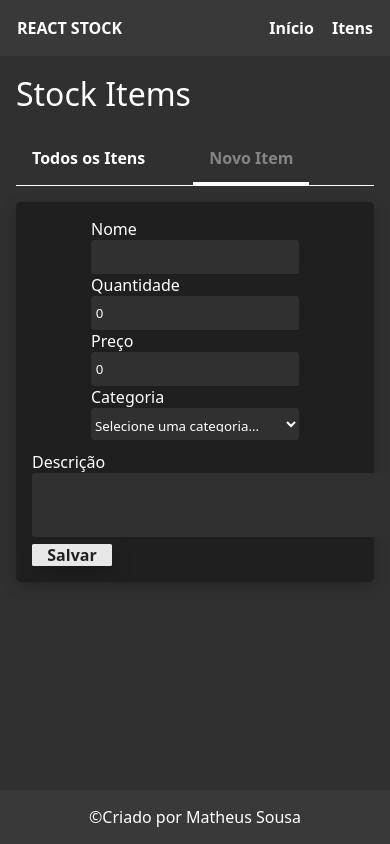
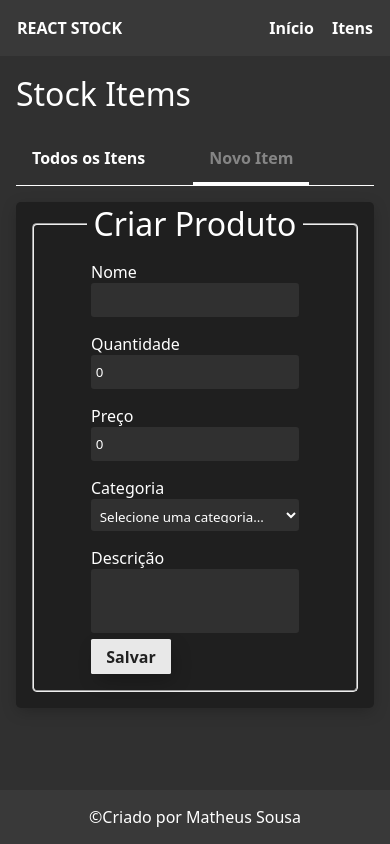
Before and after one commit to sousaDeveloper/Gestor-de-Estoque, a React (Vite) app: page /items/new in a window 390 px wide. Built offline with nearby package versions, Linux system fonts and the light colour scheme.

Commit message:
adding item table menu

```diff
--- a/package.json
+++ b/package.json
@@ -14,6 +14,7 @@
     "react": "^18.2.0",
     "react-dom": "^18.2.0",
     "react-router-dom": "^6.20.1",
+    "react-toastify": "^9.1.3",
     "sass": "^1.69.5"
   },
   "devDependencies": {
--- a/src/components/ItemForm/ItemForm.jsx
+++ b/src/components/ItemForm/ItemForm.jsx
@@ -1,12 +1,14 @@
-import { useState } from "react";
+import { useRef, useState } from "react";
 import PropTypes from "prop-types";
 import styles from "./styles.module.scss";
+import StockItem, { CATEGORIES } from "../../entities/StockItem";
+import useStock from "../../hooks/useStock";
+import { ToastContainer, toast } from "react-toastify";
+import "react-toastify/dist/ReactToastify.css";
 
 ItemForm.propTypes = {
   itemToUpdate: PropTypes.object,
 };
-
-const CATEGORIES = ["Jogos", "Livros", "Brinquedos", "Acessórios"];
 
 export default function ItemForm({ itemToUpdate }) {
   const defaultItem = {
@@ -18,6 +20,8 @@ export default function ItemForm({ itemToUpdate }) {
   };
 
   const [item, setItem] = useState(itemToUpdate ? itemToUpdate : defaultItem);
+  const { addItems } = useStock();
+  const inputRef = useRef(null);
 
   const handleChange = (ev) => {
     setItem((currentState) => {
@@ -28,12 +32,48 @@ export default function ItemForm({ itemToUpdate }) {
     });
   };
 
+  const handleSubmit = (ev) => {
+    ev.preventDefault();
+
+    try {
+      const validItem = new StockItem(item);
+      addItems(validItem);
+      setItem(defaultItem);
+      inputRef.current.focus();
+
+      toast.success("Produto adicionado à lista", {
+        position: "top-right",
+        autoClose: 3000,
+        hideProgressBar: false,
+        closeOnClick: true,
+        theme: "dark",
+      });
+    } catch (err) {
+      console.log(err.message);
+    }
+  };
+
   return (
-    <form>
+    <form onSubmit={handleSubmit}>
       <div className={styles.row}>
+        <fieldset>
+          <legend>
+            <h1>Criar Produto</h1>
+          </legend>
+          <div className={styles.gridForm}>
             <div>
               <label htmlFor="name">Nome</label>
-          <input type="text" name="name" id="name" required value={item.name} onChange={handleChange} />
+              <input
+                type="text"
+                name="name"
+                id="name"
+                required
+                value={item.name}
+                onChange={handleChange}
+                ref={inputRef}
+                maxLength={20}
+                autoComplete="off"
+              />
             </div>
             <div>
               <label htmlFor="quantity">Quantidade</label>
@@ -46,6 +86,7 @@ export default function ItemForm({ itemToUpdate }) {
                 step={1}
                 value={item.quantity}
                 onChange={handleChange}
+                maxLength={1000}
               />
             </div>
             <div>
@@ -59,6 +100,7 @@ export default function ItemForm({ itemToUpdate }) {
                 step={0.01}
                 value={item.price}
                 onChange={handleChange}
+                maxLength={100000}
               />
             </div>
             <div>
@@ -74,7 +116,6 @@ export default function ItemForm({ itemToUpdate }) {
                 ))}
               </select>
             </div>
-      </div>
             <div className={styles.formControl}>
               <label htmlFor="description">Descrição</label>
               <input
@@ -84,9 +125,14 @@ export default function ItemForm({ itemToUpdate }) {
                 required
                 value={item.description}
                 onChange={handleChange}
-          ></input>
+                maxLength={40}
+              />
               <button className={styles.buttonSave}>Salvar</button>
             </div>
+          </div>
+        </fieldset>
+      </div>
+      <ToastContainer />
     </form>
   );
 }
--- a/src/components/ItemForm/styles.module.scss
+++ b/src/components/ItemForm/styles.module.scss
@@ -1,61 +1,65 @@
+@mixin inputs-stylizing($width, $background-color, $border, $padding, $text-align, $color, $border-radius) {
+  width: $width;
+  background-color: $background-color;
+  border: $border;
+  padding: $padding;
+  text-align: $text-align;
+  color: $color;
+  border-radius: $border-radius;
+}
+
 form {
-  max-width: 70rem;
+  max-width: 50rem;
   margin: 0 auto;
-  padding: 1rem;
+  padding: 0 1rem 1rem 1rem;
   background-color: #1f1f1f;
   box-shadow: 0 4px 16px -2px rgba(0, 0, 0, 0.25);
   border-radius: 0.3rem;
   font-weight: 500;
 
-  .row {
-    display: flex;
-    flex-wrap: wrap;
-    justify-content: center;
-    align-items: center;
-    column-gap: 1.5rem;
+  fieldset {
+    border-radius: 0.3rem;
+    padding: 1rem;
+    width: 100%;
+
+    legend {
+      text-align: center;
+      padding: 0 0.4rem;
+    }
+  }
+
+  .gridForm {
+    display: grid;
+    row-gap: 1rem;
+    place-items: center;
+    grid-template-columns: repeat(2, 1fr);
+  }
 
   div {
     display: flex;
     flex-direction: column;
 
-      input {
-        background-color: #303030;
-        border-radius: 0.2rem;
-        border: none;
-        width: 13rem;
-        padding: 0.5rem 0.3rem 0.5rem 0.3rem;
-        text-align: start;
-        color: #fff;
-      }
-
+    input,
     select {
-        width: 13rem;
-        background-color: #303030;
-        border-radius: 0.2rem;
-        border: none;
-        padding: 0.5rem 0 0.5rem 0;
-        text-align: start;
-        color: #fff;
+      @include inputs-stylizing(13rem, #303030, none, 0.5rem 0.3rem, start, #fff, 0.2rem);
     }
   }
 }
 
 .formControl {
-    display: grid;
-    padding-left: 5.8rem;
-
   .description {
-      max-width: 56.42rem;
-      padding: 0 0.5rem 0 0.5rem;
+    max-width: 25rem;
+    padding: 0 0.5rem;
     height: 4rem;
     color: #fff;
     background-color: #303030;
     border: none;
     border-radius: 0.2rem;
-      font-size: 1.5rem;
+    font-size: 1.2rem;
   }
 
   .buttonSave {
+    padding: 0.4rem 0;
     font-weight: 600;
     cursor: pointer;
     margin-top: 0.4rem;
@@ -94,49 +98,12 @@ form {
     }
   }
 }
-}
-
-@media screen and (max-width: 1150px) {
-  form {
-    .formControl {
-      padding-left: 5rem;
-    }
-  }
-}
-
-@media screen and (max-width: 1025px) {
-  form {
-    .formControl {
-      padding-left: 1.75rem;
-
-      .description {
-        max-width: 56.6rem;
-      }
-    }
-  }
-}
-
-@media screen and (max-width: 769px) {
-  form {
-    .row {
-      display: grid;
-      place-items: center;
-      grid-template-columns: repeat(2, 1fr);
-    }
-
-    .formControl {
-      margin-top: 0.7rem;
-      .description {
-        max-width: 40.8rem;
-      }
-    }
-  }
-}
 
 @media screen and (max-width: 450px) {
   form {
-    .formControl {
-      padding: 0;
+    .gridForm {
+      display: grid;
+      grid-template-columns: repeat(1, 1fr);
     }
   }
 }
@@ -152,9 +119,5 @@ form {
         height: 2rem;
       }
     }
-
-    .formControl {
-      padding: 0;
   }
 }
-}
--- a/src/components/ItemsTable/ItemsTable.jsx
+++ b/src/components/ItemsTable/ItemsTable.jsx
@@ -8,20 +8,22 @@ export default function ItemsTable() {
   return (
     <table>
       <thead>
-        <th>ID</th>
-        <th>Nome</th>
-        <th>Em Estoque</th>
-        <th>Categoria</th>
-        <th>Ações</th>
+        <tr>
+          <th>Nº Produto </th>
+          <th>Nome</th>
+          <th>Em Estoque</th>
+          <th>Categoria</th>
+          <th>Ações</th>
+        </tr>
       </thead>
       <tbody>
         {items.map((item) => (
           <tr key={item.id}>
             <td>{item.id}</td>
             <td>{item.name}</td>
-            <td>{item.quantity}</td>
+            <td>{item.quantity} unid.</td>
             <td>{item.category}</td>
-            <td>
+            <td className="buttons">
               <Link to={`/items/${item.id}`} className={styles.buttonShow}>
                 Ver
               </Link>
--- a/src/components/ItemsTable/styles.module.scss
+++ b/src/components/ItemsTable/styles.module.scss
@@ -1,11 +1,175 @@
+@mixin button-styles($text-decoration, $justify-content, $background-color, $color, $padding, $border-radius, $transition) {
+  text-decoration: $text-decoration;
+  justify-content: $justify-content;
+  background-color: $background-color;
+  color: $color;
+  padding: $padding;
+  border-radius: $border-radius;
+  transition: $transition;
+}
+
 table {
-  background-color: #1f1f1f;
-  padding: 1rem;
   width: 100%;
-  border-radius: 0.3rem;
+  text-align: center;
+  font-weight: 600;
   box-shadow: 0 4px 16px -2px rgba(0, 0, 0, 0.25);
+  border-collapse: collapse;
+
+  thead {
+    background-color: #1f1f1f;
+  }
 
   th {
     font-weight: 600;
+    padding: 1rem 2rem;
+    border-radius: 0.1rem;
+  }
+
+  tbody {
+    background-color: #454545;
+
+    tr {
+      transition: 0.2s;
+      &:hover {
+        background-color: #373737;
+      }
+    }
+
+    tr td {
+      padding: 1rem 2rem;
+    }
+
+    .buttonShow {
+      @include button-styles(none, center, rgb(44, 44, 44), #fff, 0.3rem 1.3rem, 0.3rem, 0.3s);
+      margin: 0.5rem;
+      border: 1px solid #000;
+
+      &:hover {
+        background-color: #fff;
+        color: #000;
+      }
+    }
+
+    .buttonUpdate {
+      @include button-styles(none, center, #fff, #000, 0.3rem 1rem, 0.3rem, 0.3s);
+      border: 1px solid #000;
+
+      &:hover {
+        background-color: rgb(44, 44, 44);
+        color: #fff;
+      }
+    }
   }
 }
+
+@media screen and (max-width: 949px) {
+  table {
+    th {
+      padding: 1rem 0.6rem;
+    }
+
+    tbody {
+      tr td {
+        padding: 1rem 0.6rem;
+      }
+    }
+  }
+}
+
+@media screen and (max-width: 725px) {
+  table {
+    th {
+      padding: 0.8rem 0.4rem;
+    }
+
+    tbody {
+      tr td {
+        padding: 0.8rem 0.4rem;
+      }
+
+      .buttonShow {
+        padding: 0.3rem 0.4rem;
+        font-size: 0.8rem;
+      }
+
+      .buttonUpdate {
+        padding: 0.3rem 0.2rem;
+        font-size: 0.8rem;
+      }
+    }
+  }
+}
+
+@media screen and (max-width: 621px) {
+  table {
+    font-size: 0.6rem;
+
+    tbody {
+      .buttonShow {
+        margin-left: 0;
+      }
+    }
+  }
+}
+
+@media screen and (max-width: 460px) {
+  table {
+    tbody {
+      tr td {
+        padding: 0.6rem 0.2rem;
+      }
+
+      .buttonShow {
+        padding: 0.3rem 0.2rem;
+        font-size: 0.6rem;
+      }
+
+      .buttonUpdate {
+        padding: 0.3rem 0.2rem;
+        font-size: 0.6rem;
+      }
+    }
+  }
+}
+
+@media screen and (max-width: 413px) {
+  table {
+    font-size: 0.5rem;
+    tbody {
+      tr td {
+        padding: 0.6rem 0.2rem;
+      }
+
+      .buttonShow {
+        padding: 0.3rem 0.2rem;
+        font-size: 0.5rem;
+      }
+
+      .buttonUpdate {
+        padding: 0.3rem 0.2rem;
+        font-size: 0.5rem;
+      }
+    }
+  }
+}
+
+@media screen and (max-width: 355px) {
+  table {
+    font-size: 0.4rem;
+    tbody {
+      tr td {
+        padding: 0.6rem 0.2rem;
+      }
+
+      .buttonShow {
+        padding: 0.3rem 0.2rem;
+        font-size: 0.4rem;
+      }
+
+      .buttonUpdate {
+        padding: 0.3rem 0.2rem;
+        font-size: 0.4rem;
+      }
+    }
+  }
+}
--- /dev/null
+++ b/src/entities/StockItem.js
@@ -0,0 +1,25 @@
+export const CATEGORIES = ["Jogos", "Livros", "Brinquedos", "Acessórios"];
+
+export default class StockItem {
+  constructor({ name, description, quantity, price, category }) {
+    this.id = Math.floor(Math.random() * 1000);
+    this.name = name;
+    this.description = description;
+    this.quantity = +quantity;
+    this.price = +price;
+    this.category = category;
+    this.createdAt = new Date();
+    this.updatedAt = new Date();
+  }
+
+  #validate() {
+    const validName = typeof this.name === "string";
+    const validDescription = typeof this.description === "string";
+    const validQuantity = typeof this.quantity === "number" && Number.isInteger(this.quantity);
+    const validPrice = typeof this.price === "number";
+    const validCategory = CATEGORIES.includes(this.category);
+    if (!(validName && validDescription && validQuantity && validPrice && validCategory)) {
+      throw new Error("Invalid item!");
+    }
+  }
+}
--- a/src/pages/RootLayout/styles.module.scss
+++ b/src/pages/RootLayout/styles.module.scss
@@ -44,6 +44,18 @@ nav a:hover::before {
   width: 2.5rem;
 }
 
+body::-webkit-scrollbar {
+  width: 12px; /* Largura da barra de rolagem no Chrome/Safari/Opera */
+}
+
+body::-webkit-scrollbar-thumb {
+  background-color: #1f1f1f; /* Cor do polegar da barra de rolagem no Chrome/Safari/Opera */
+}
+
+body::-webkit-scrollbar-track {
+  background-color: #ecf0f1; /* Cor do fundo da barra de rolagem no Chrome/Safari/Opera */
+}
+
 footer {
   background-color: #393939;
   text-align: center;
```
Also changed, not shown: 1 other file (tests, documents, lock files or other folders). Lines whose indentation alone changed are shown as unchanged.
